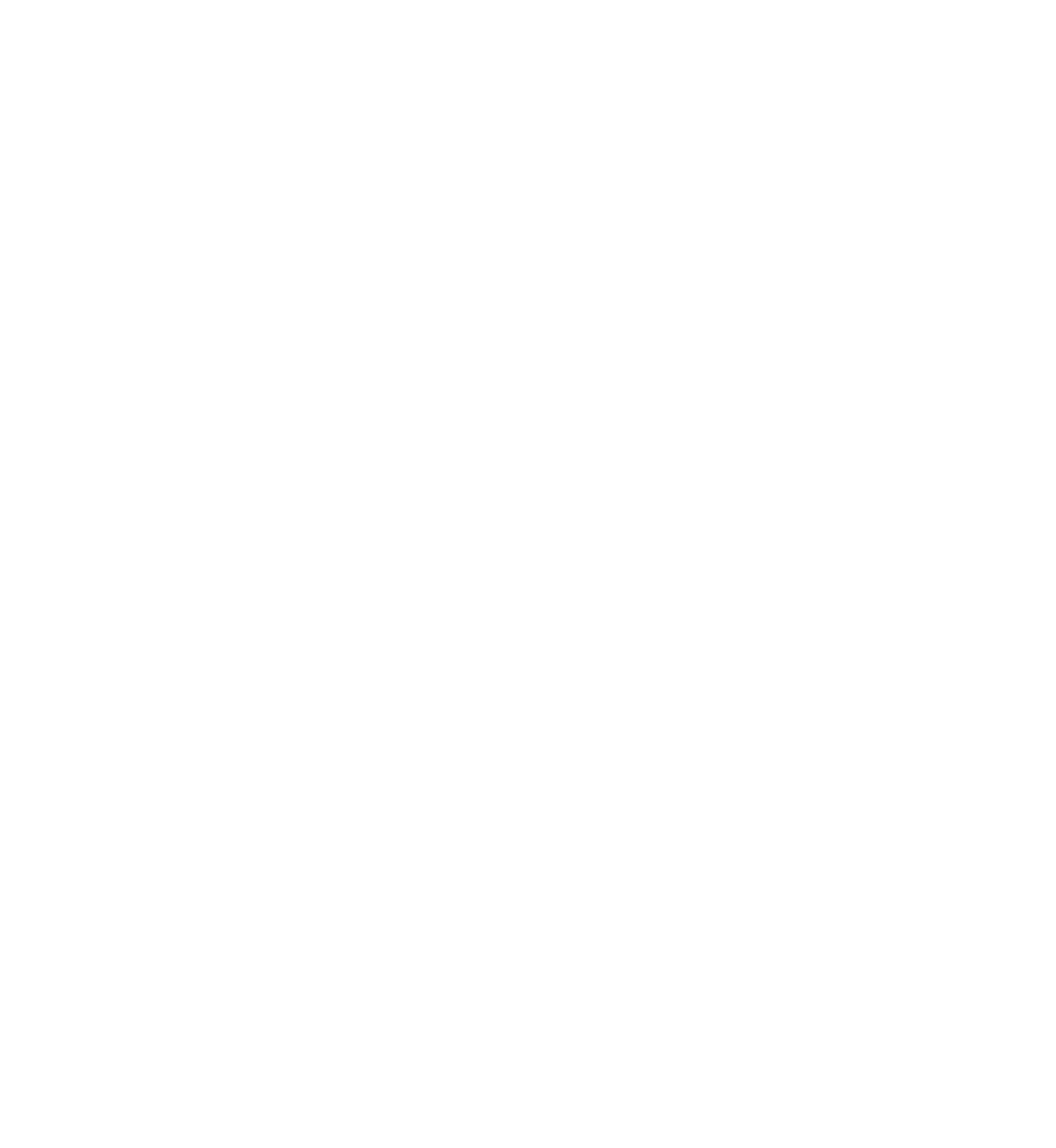
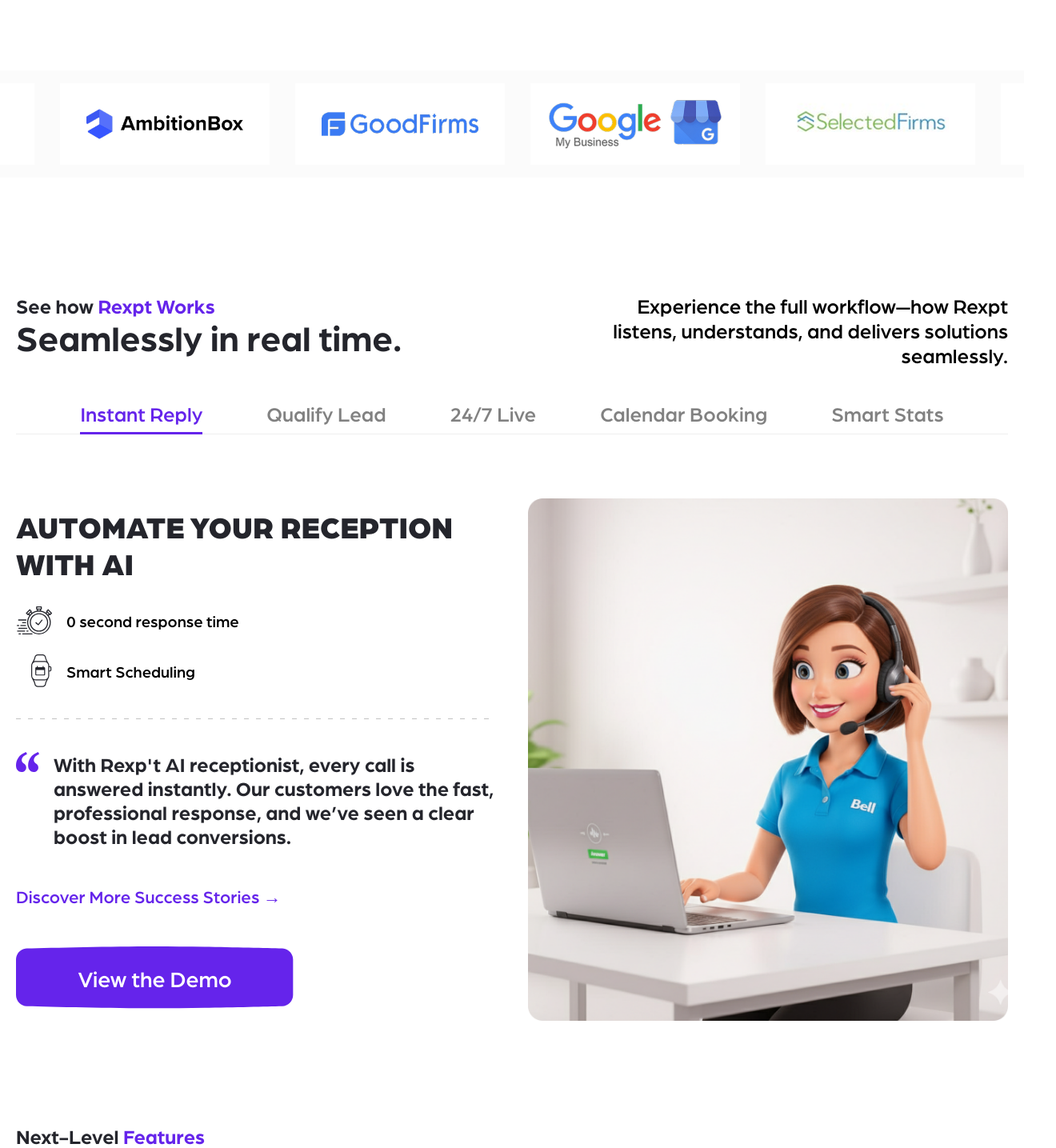
Before and after one commit to designersx-dsx/Rexpt-Sanity-Landing-Page-V2, a React (Create React App) app: page / in a window 1280 px wide. Shown: the part 840-2275 px from the top of the page at 80% size, 1320 px wide, since content can reach past the window. Before the commit the page ends 800 px from the top, so only its background shows below. Built offline with nearby package versions, Linux system fonts and the light colour scheme.

Commit message:
[AP] Ui responsive (AP v1.1.2)

```diff
--- a/src/Pages/LandingPage/LandingPage.js
+++ b/src/Pages/LandingPage/LandingPage.js
@@ -15,15 +15,15 @@
         <>
             <Navbar />
             <HeroComponent />
-            {/* <MarqueeSlider /> */}
-            {/* <AutomateTab /> */}
-            {/* <NextLevelFeatures /> */}
-            {/* <SliderSection /> */}
-            {/* <YourAdvantage /> */}
-            {/* <ClientsSay /> */}
-            {/* <FaqSection /> */}
-            {/* <CustomerExperience /> */}
-            {/* <Footer /> */}
+            <MarqueeSlider />
+            <AutomateTab />
+            <NextLevelFeatures />
+            <SliderSection />
+            <YourAdvantage />
+            <ClientsSay />
+            <FaqSection />
+            <CustomerExperience />
+            <Footer />
 
         </>
     )
```
